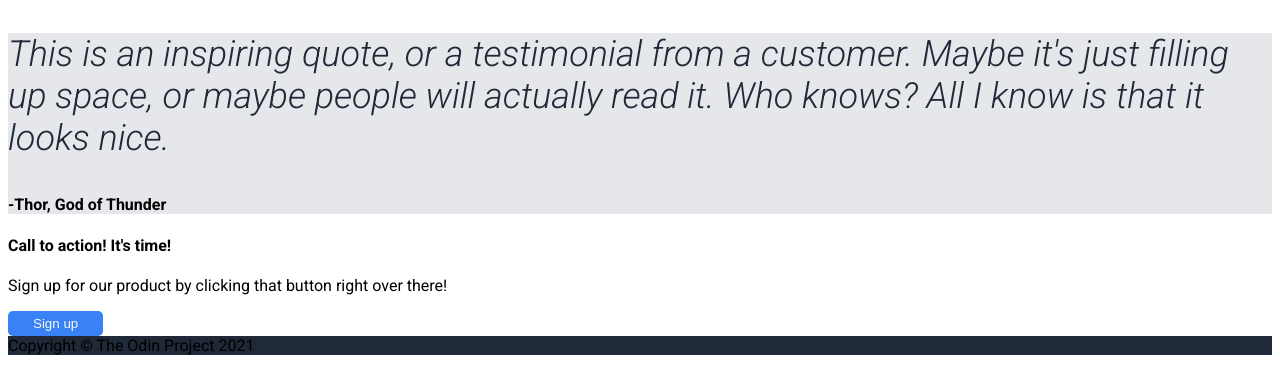
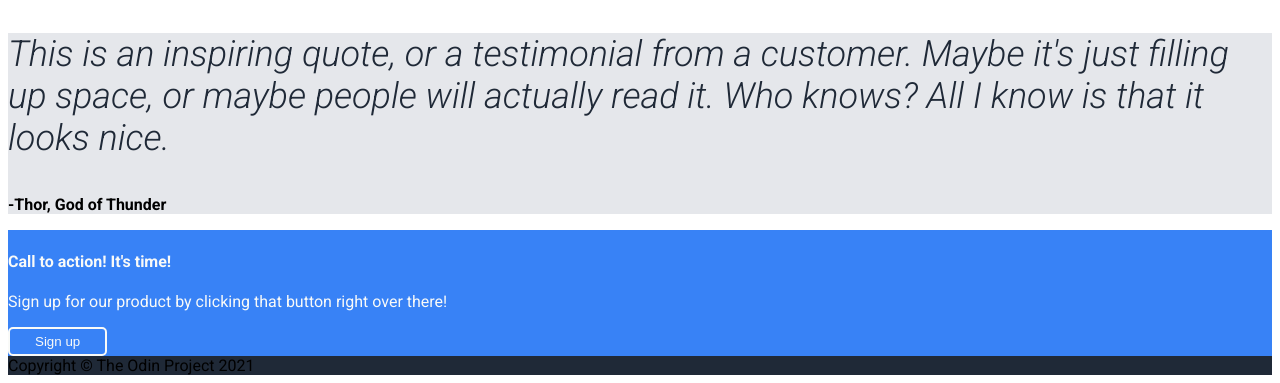
Before and after one commit to trashmotel/project-landing-page, a plain HTML site: page index.html in a window 1280 px wide. Shown: the part 1036-1419 px from the top of the page. Drawn offline with Linux system fonts and the light colour scheme.

Commit message:
Add style to 4th section and button

```diff
--- a/style.css
+++ b/style.css
@@ -55,6 +55,16 @@
     font-weight: 700;
 }
 
+.fourth {
+    background-color: #3882F6;
+    color: #F9FAF8;
+    display: flex;
+}
+
+#action {
+    border: 2px solid #F9FAF8;
+}
+
 body {
     font-family: "Roboto";
     /* width: 75%;
```
